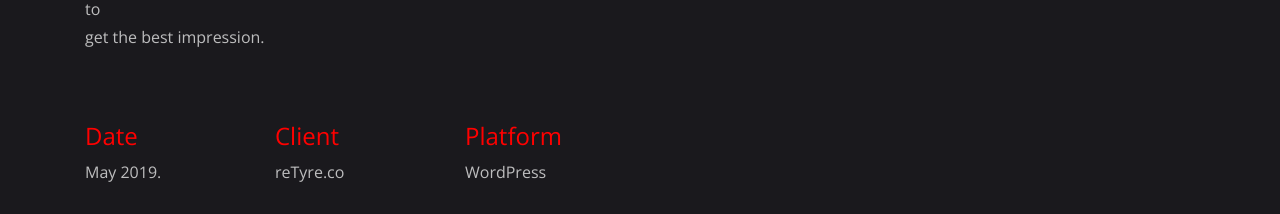
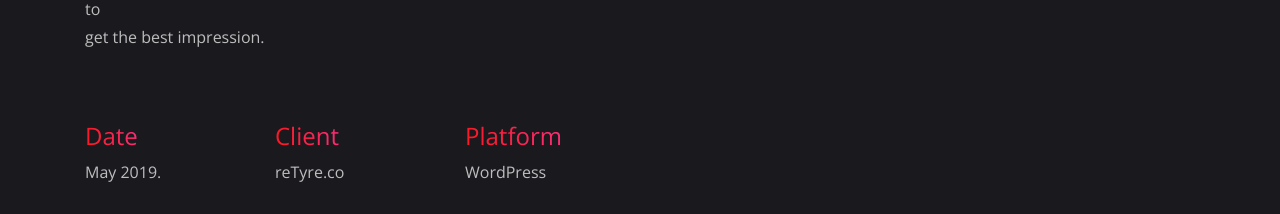
Before and after one commit to marijana-fi/intellrocket-app, a React (Create React App) app: page / in a window 1280 px wide. Shown: the part 10500-10714 px from the top of the page. Built offline with nearby package versions, Linux system fonts and the light colour scheme.

Commit message:
Update project-result.scss

```diff
--- a/src/components/project-page/section-result/project-result.scss
+++ b/src/components/project-page/section-result/project-result.scss
@@ -5,9 +5,15 @@
 
     .text-split-parent {
       line-height: 1;
+      display: flex !important;
       .text-split-child {
         line-height: 1;
         color: red;
+        background: linear-gradient(to right, #f91824, #f92d73);
+        -webkit-background-clip: text;
+        background-clip: text;
+        -webkit-text-fill-color: transparent;
+
         text-transform: initial;
         font-size: 1.5rem;
       }
```
